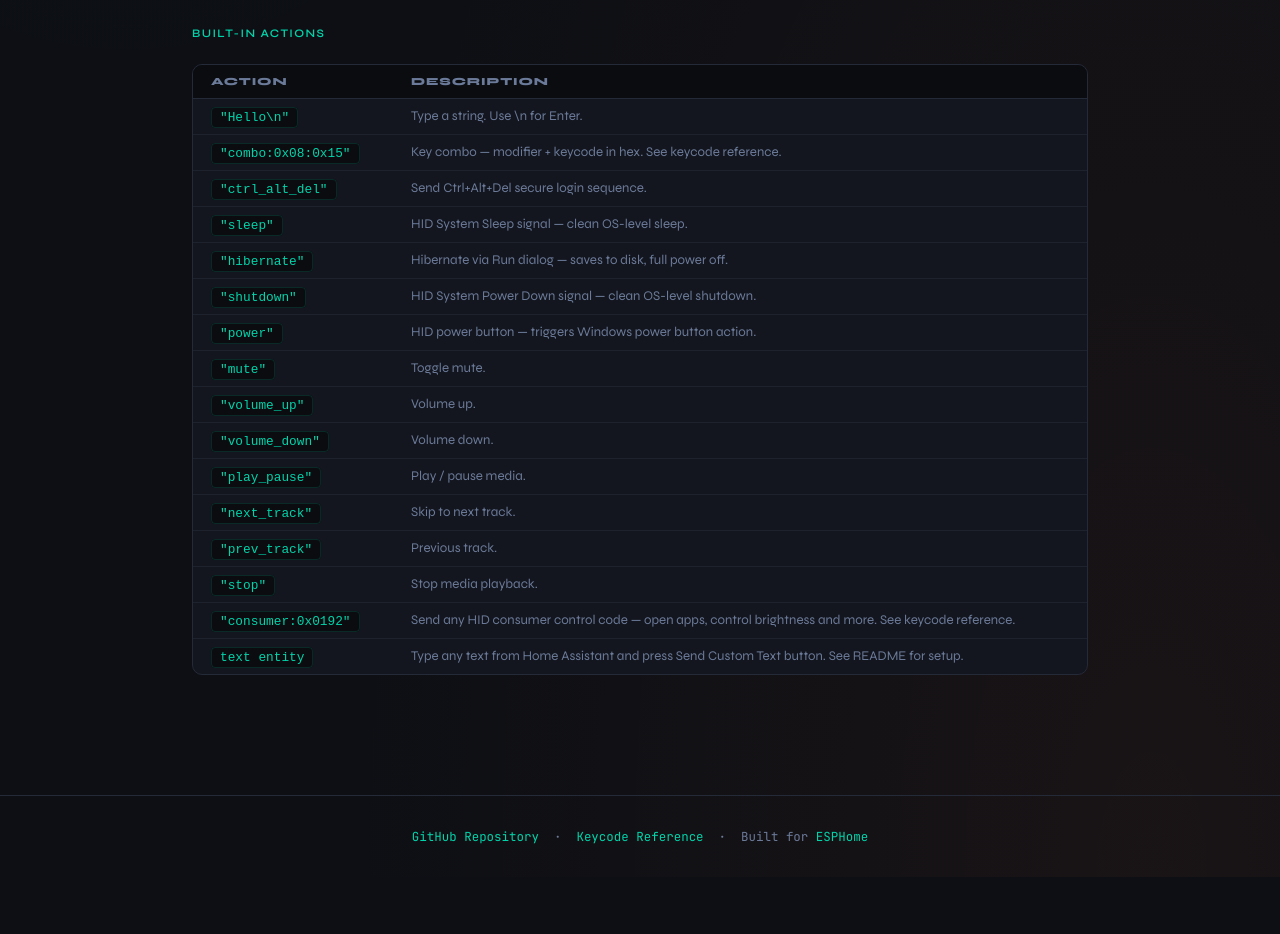
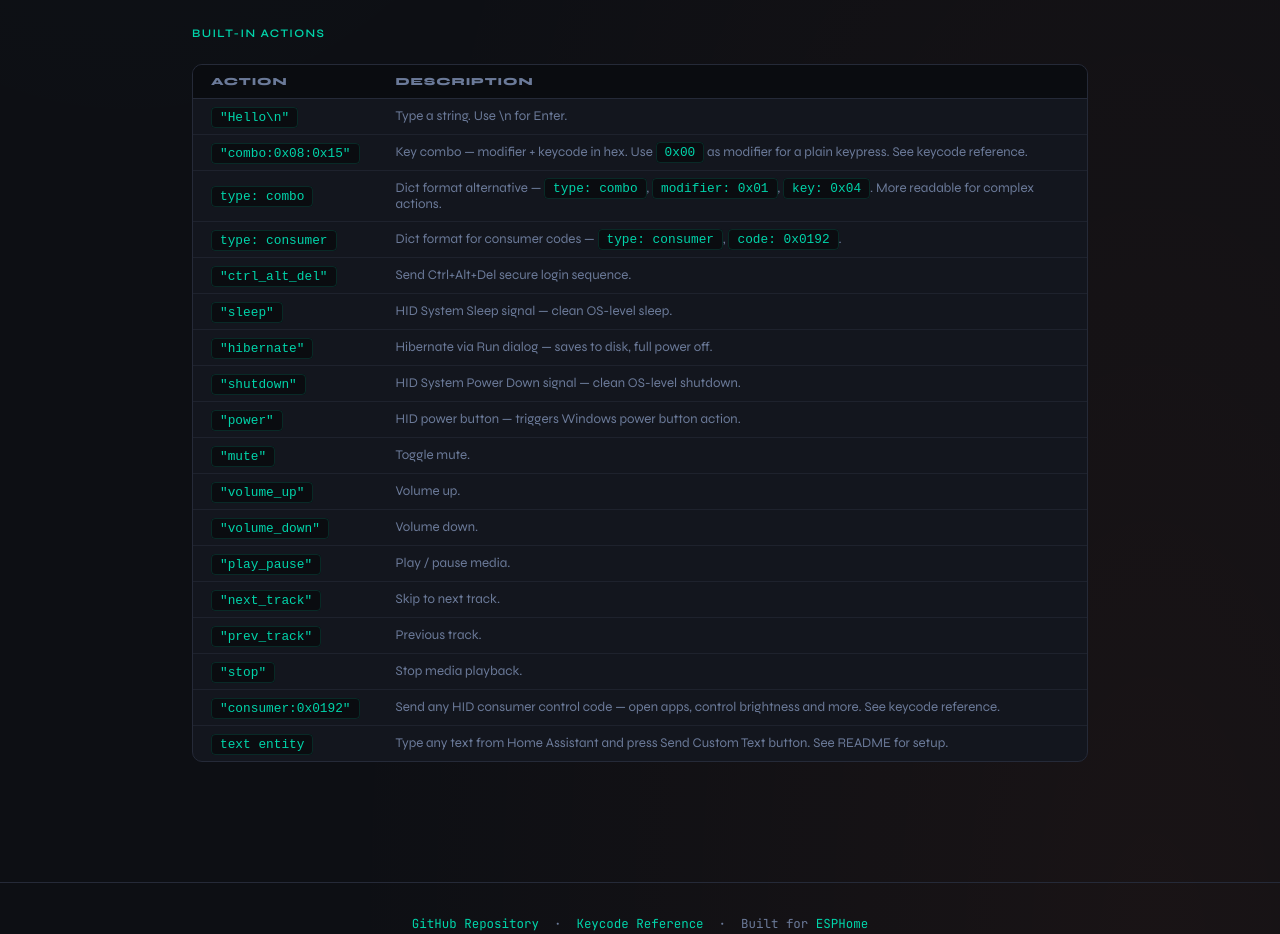
Before and after one commit to markusg1234/ESPHome-espidf_ble_keyboard, a plain HTML site: page docs/index.html in a window 1280 px wide. Shown: the part 1760-2694 px from the top of the page. Before the commit the page ends 2637 px from the top, so only its background shows below. Drawn offline with Linux system fonts and the light colour scheme.

Commit message:
Enhance action configuration in documentation to support string or dict format for button actions

```diff
--- a/docs/index.html
+++ b/docs/index.html
@@ -367,7 +367,9 @@
     <table>
       <tr><th>Action</th><th>Description</th></tr>
       <tr><td><code>"Hello\n"</code></td><td class="desc">Type a string. Use \n for Enter.</td></tr>
-      <tr><td><code>"combo:0x08:0x15"</code></td><td class="desc">Key combo — modifier + keycode in hex. See keycode reference.</td></tr>
+      <tr><td><code>"combo:0x08:0x15"</code></td><td class="desc">Key combo — modifier + keycode in hex. Use <code>0x00</code> as modifier for a plain keypress. See keycode reference.</td></tr>
+      <tr><td><code>type: combo</code></td><td class="desc">Dict format alternative — <code>type: combo</code>, <code>modifier: 0x01</code>, <code>key: 0x04</code>. More readable for complex actions.</td></tr>
+      <tr><td><code>type: consumer</code></td><td class="desc">Dict format for consumer codes — <code>type: consumer</code>, <code>code: 0x0192</code>.</td></tr>
       <tr><td><code>"ctrl_alt_del"</code></td><td class="desc">Send Ctrl+Alt+Del secure login sequence.</td></tr>
       <tr><td><code>"sleep"</code></td><td class="desc">HID System Sleep signal — clean OS-level sleep.</td></tr>
       <tr><td><code>"hibernate"</code></td><td class="desc">Hibernate via Run dialog — saves to disk, full power off.</td></tr>
```
Also changed, not shown: 1 other file.
